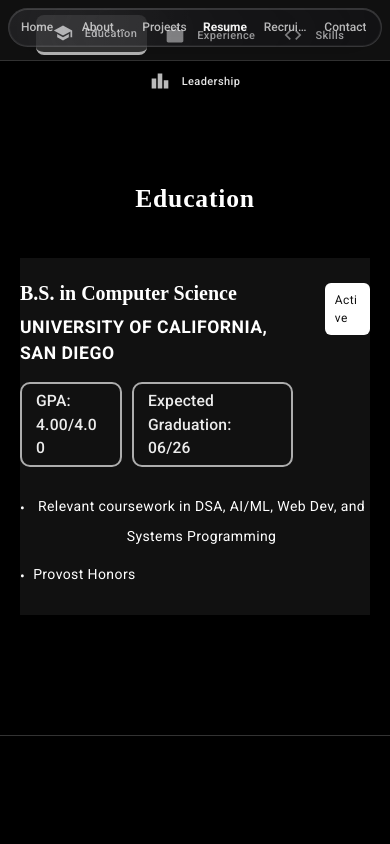
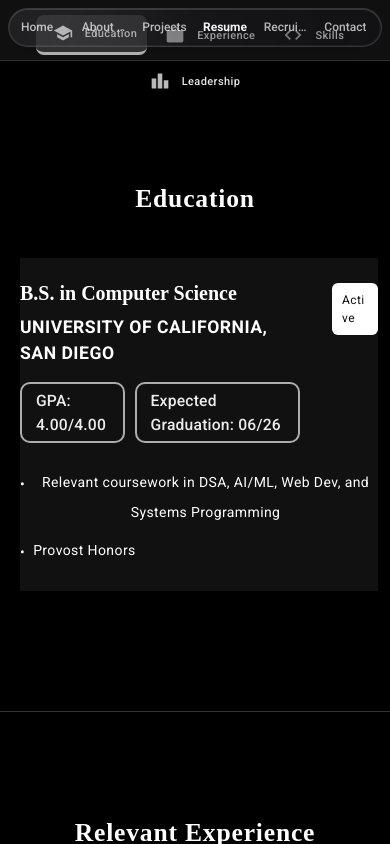
Before and after one commit to Cheggin/Portfolio, a React (Vite) app in the folder Portfolio/: page /resume in a window 390 px wide. Built offline with nearby package versions, Linux system fonts and the light colour scheme; no server answers.

Commit message:
recruiterpage mobile margin

```diff
--- a/Portfolio/src/components/RecruiterPage.css
+++ b/Portfolio/src/components/RecruiterPage.css
@@ -1086,3 +1086,20 @@
     padding-left: 0 !important;
   }
 }
+
+@media (max-width: 700px) {
+  .recruiter-section,
+  .recruiter-left,
+  .recruiter-right,
+  .recruiter-heading,
+  .recruiter-list,
+  .recruiter-paragraph,
+  .projects-grid,
+  .resume-card {
+    width: calc(100vw - 32px) !important;
+    max-width: calc(100vw - 32px) !important;
+    margin-left: auto !important;
+    margin-right: auto !important;
+    box-sizing: border-box !important;
+  }
+}
```
